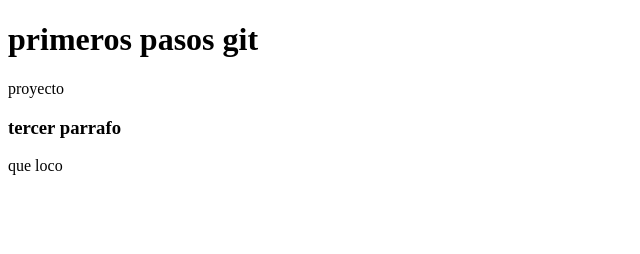
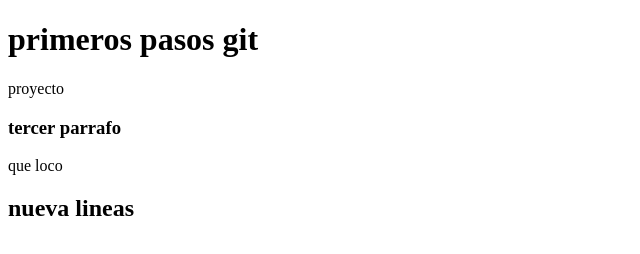
Before and after one commit to BrajovichFG/proyecto1, a plain HTML site: page index.html in a window 1280 px wide. Shown: the whole page, without its empty margins (0-640 px from the left). Drawn offline with Linux system fonts and the light colour scheme.

Commit message:
agrega weas

```diff
--- a/index.html
+++ b/index.html
@@ -10,5 +10,6 @@
     <p>proyecto</p>
     <h3>tercer parrafo</h3>
     <p>que loco</p>
+    <h2>nueva lineas</h2>
 </body>
 </html>
```
